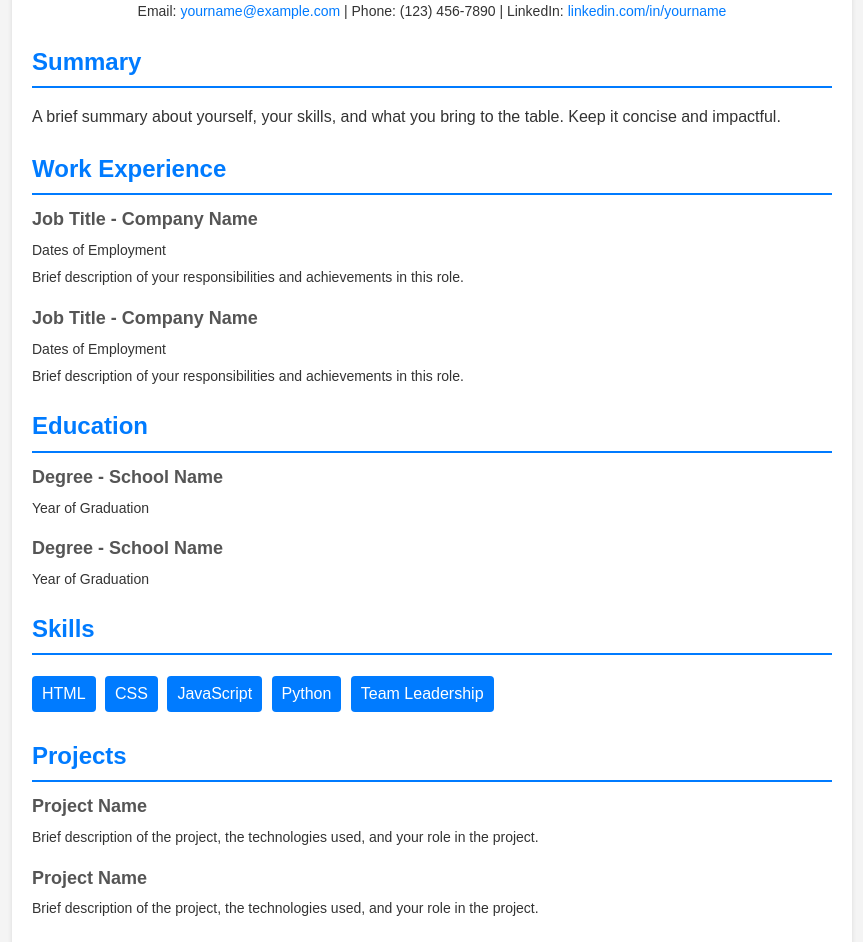
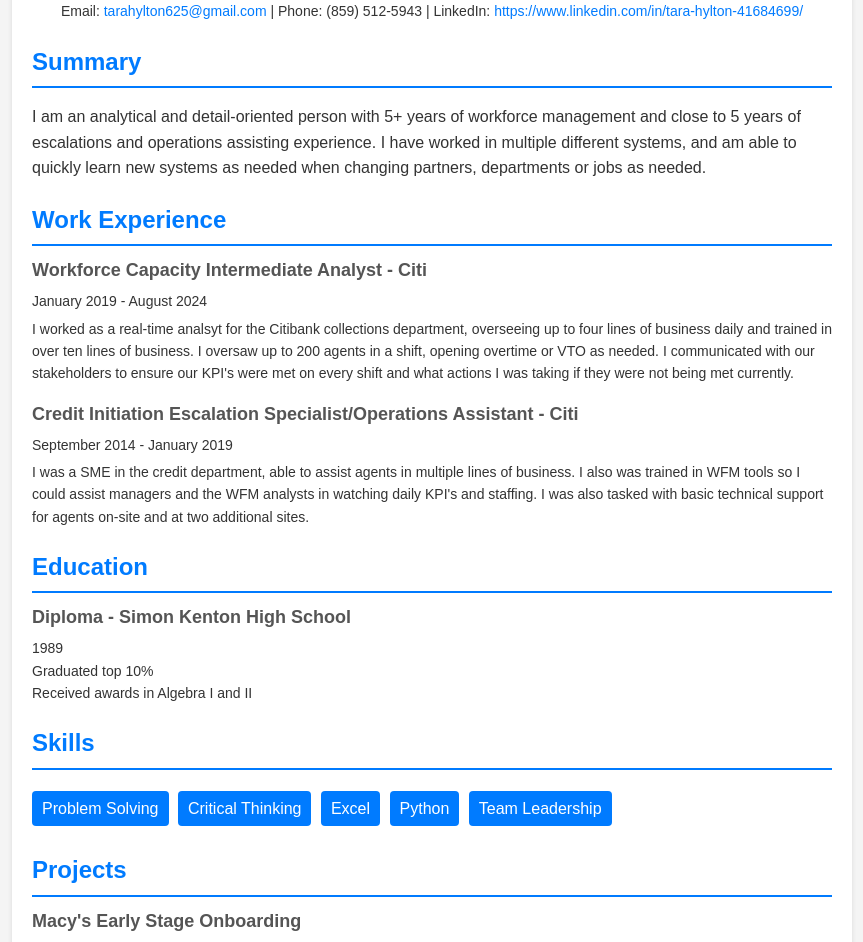
Before and after one commit to tara-hylton/tara-hylton.github.io, a plain HTML site: page index.html in a window 1280 px wide. Shown: the part 98-1040 px from the top of the page, without its empty margins (208-1071 px from the left). Drawn offline with Linux system fonts and the light colour scheme.

Commit message:
all personal information is updated, readme updated

```diff
--- a/index.html
+++ b/index.html
@@ -10,60 +10,56 @@
     <body>
         <main class="container">
             <section class="header">
-                <h1>Your Name</h1>
+                <h1>Tara Hylton</h1>
                 <p class="contact">
                     Email:
-                    <a href="mailto:yourname@example.com"
-                        >yourname@example.com</a
+                    <a href="tarahylton625@gmail.com"
+                        >tarahylton625@gmail.com</a
                     >
-                    | Phone: (123) 456-7890 | LinkedIn:
-                    <a href="#">linkedin.com/in/yourname</a>
+                    | Phone: (859) 512-5943 | LinkedIn:
+                    <a href="#">https://www.linkedin.com/in/tara-hylton-41684699/</a>
                 </p>
             </section>
             <section class="section">
                 <h2>Summary</h2>
                 <p>
-                    A brief summary about yourself, your skills, and what you
-                    bring to the table. Keep it concise and impactful.
+                    I am an analytical and detail-oriented person with 5+ years of workforce management and close to 5 years of escalations and operations assisting experience. I have worked in multiple different systems, and am able to quickly learn new systems as needed when changing partners, departments or jobs as needed.
                 </p>
             </section>
             <section class="section">
                 <h2>Work Experience</h2>
                 <div class="item">
-                    <h3>Job Title - Company Name</h3>
-                    <p>Dates of Employment</p>
+                    <h3>Workforce Capacity Intermediate Analyst  - Citi</h3>
+                    <p>January 2019 - August 2024</p>
                     <p>
-                        Brief description of your responsibilities and
-                        achievements in this role.
+                        I worked as a real-time analsyt for the Citibank collections department, overseeing up to four lines of business daily and trained in over ten lines of business. I oversaw up to 200 agents in a shift, opening overtime or VTO as needed. I communicated with our stakeholders to ensure our KPI's were met on every shift and what actions I was taking if they were not being met currently.
                     </p>
                 </div>
                 <div class="item">
-                    <h3>Job Title - Company Name</h3>
-                    <p>Dates of Employment</p>
+                    <h3>Credit Initiation Escalation Specialist/Operations Assistant  - Citi</h3>
+                    <p>September 2014 - January 2019</p>
                     <p>
-                        Brief description of your responsibilities and
-                        achievements in this role.
+                        I was a SME in the credit department, able to assist agents in multiple lines of business. I also was trained in WFM tools so I could assist managers and the WFM analysts in watching daily KPI's and staffing. I was also tasked with basic technical support for agents on-site and at two additional sites.
                     </p>
                 </div>
             </section>
             <div class="section">
                 <h2>Education</h2>
                 <div class="item">
-                    <h3>Degree - School Name</h3>
-                    <p>Year of Graduation</p>
-                </div>
-                <div class="item">
-                    <h3>Degree - School Name</h3>
-                    <p>Year of Graduation</p>
+                    <h3>Diploma - Simon Kenton High School</h3>
+                    <p>1989<br>
+                       Graduated top 10%<br>
+                       Received awards in Algebra I and II
+                    </p>
                 </div>
             </section>
             <section class="section">
                 <h2>Skills</h2>
                 <div class="skills">
                     <ul>
-                        <li>HTML</li>
-                        <li>CSS</li>
-                        <li>JavaScript</li>
+                        <li>Problem Solving</li>
+                        <li>Critical Thinking</li>
+                        <li>Excel</li>
                         <li>Python</li>
                         <li>Team Leadership</li>
                     </ul>
@@ -72,17 +68,19 @@
             <section class="section">
                 <h2>Projects</h2>
                 <div class="item">
-                    <h3>Project Name</h3>
+                    <h3>Macy's Early Stage Onboarding</h3>
                     <p>
-                        Brief description of the project, the technologies used,
-                        and your role in the project.
+                        In 2023, our group onboarded the biggest line of business to be handled by the collections dialer teams. It included setting up and skilling over 200 agents, making 30+ skilling templates, all set up in the dialer tool in one day, along with updating a playbook.
+                        I took charge of setting up the agents in the dialer. I found 3 teammates to assist, split up the list of agents by workgroup, showed everyone shortcuts on how to get the work done quickly and correctly. Then each of us took a dialer and built in the skilling templates.
+                        I then spent the rest of my evening updating the playbook, which is an excel book that contains all the workgroups, services, templates and other pertinent information about the line of business.
                     </p>
                 </div>
                 <div class="item">
-                    <h3>Project Name</h3>
+                    <h3>Home Depot Remediation</h3>
                     <p>
-                        Brief description of the project, the technologies used,
-                        and your role in the project.
+                        I was asked to head a brand new project to remediate income for Home Depot. This was in conjunction with the QA department who would upload accounts to a Sharepoint. I would contact the customer, verify their income and update their credit card account accordingly.
+                        Due to FCC violations made previously, this had to be done within 48 hours of receiving and by a specialist. Due to the amount of work, I trained 5 additional agents to assist with the work. We worked with Sharepoint and multiple in house systems, along with following
+                        multple FCC scripts and procedures.
                     </p>
                 </div>
             </section>
```
Also changed, not shown: 1 other file.
